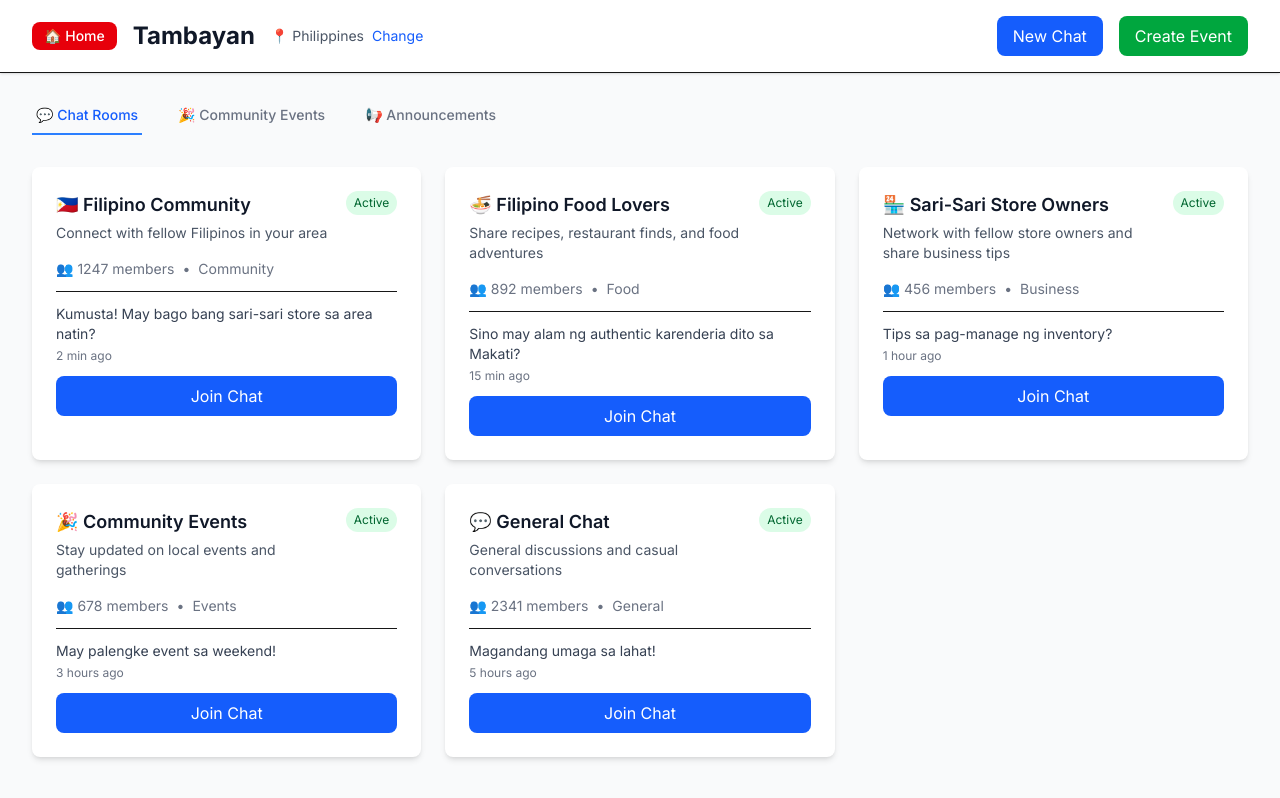
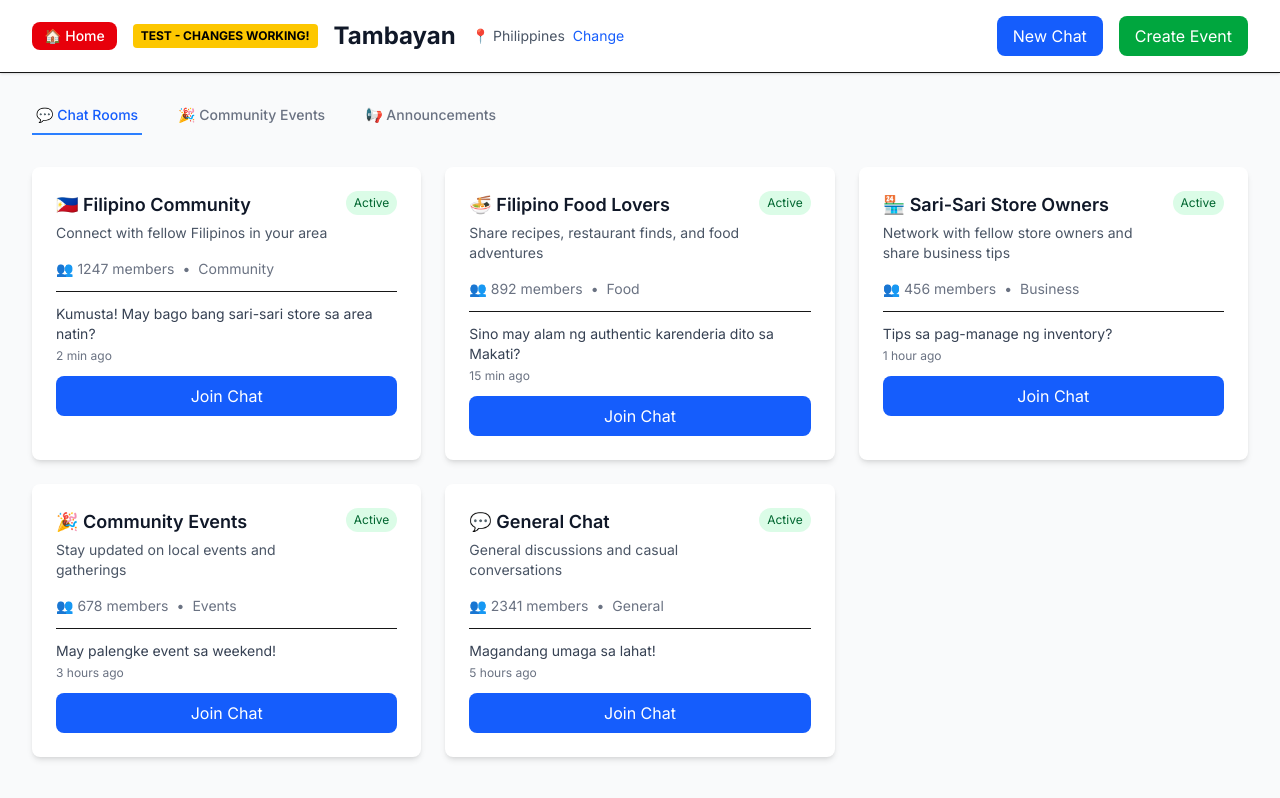
Before and after one commit to ninodihayco/sari-sari-store, a Next.js app: page /tambayan in a window 1280 px wide. Built offline with nearby package versions, Linux system fonts and the light colour scheme.

Commit message:
Add test element to verify deployment

```diff
--- a/src/app/tambayan/page.tsx
+++ b/src/app/tambayan/page.tsx
@@ -215,6 +215,9 @@ export default function TambayanPage() {
               <Link href="/" className="bg-red-600 text-white px-3 py-1 rounded-lg hover:bg-red-700 transition-colors text-sm font-medium" title="Go to Home">
                 🏠 Home
               </Link>
+              <div className="bg-yellow-400 text-black px-2 py-1 rounded text-xs font-bold">
+                TEST - CHANGES WORKING!
+              </div>
               <h1 className="text-2xl font-bold text-gray-900">Tambayan</h1>
               <div className="flex items-center space-x-2">
                 <span className="text-sm text-gray-600">📍 {currentLocation}</span>
```
